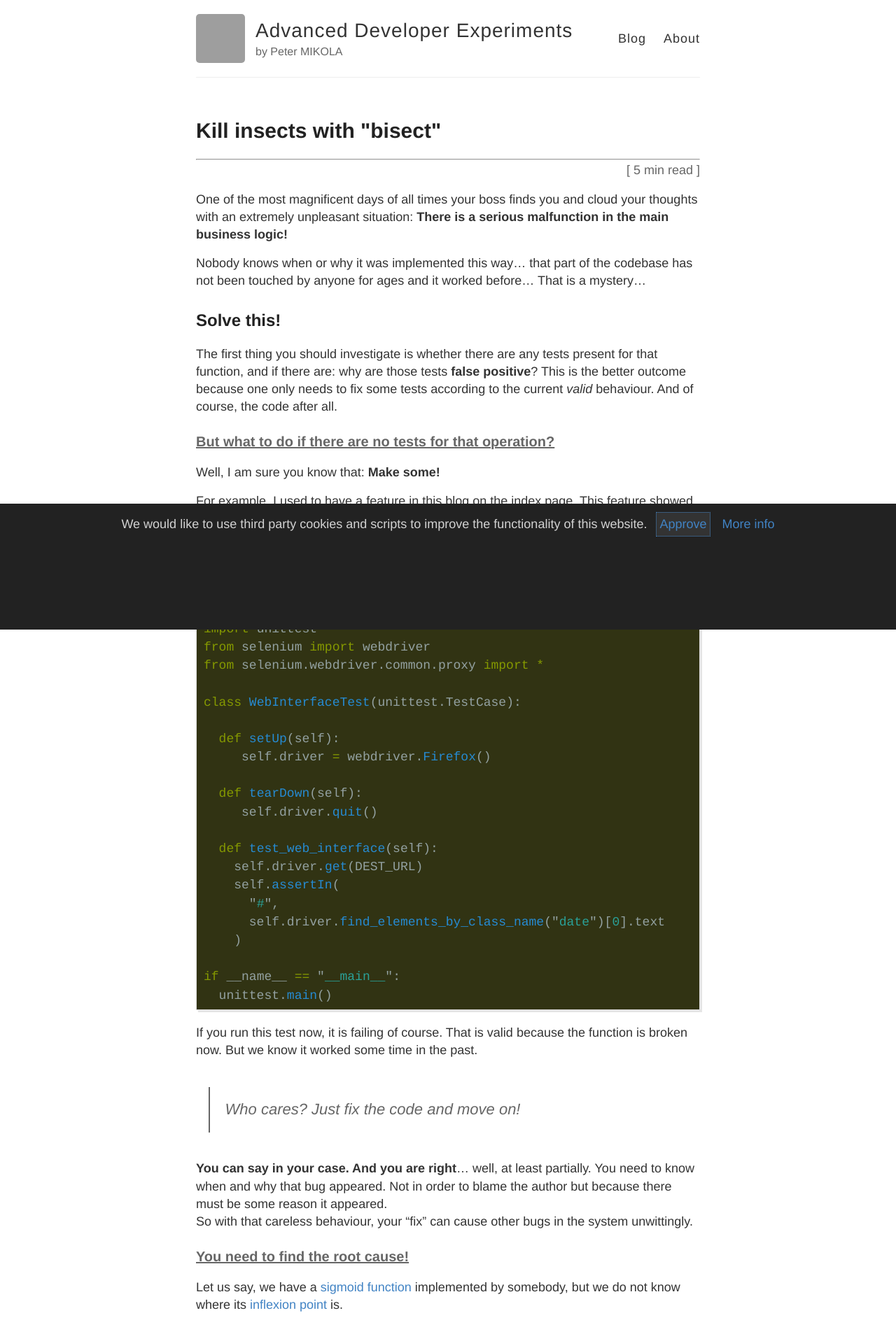
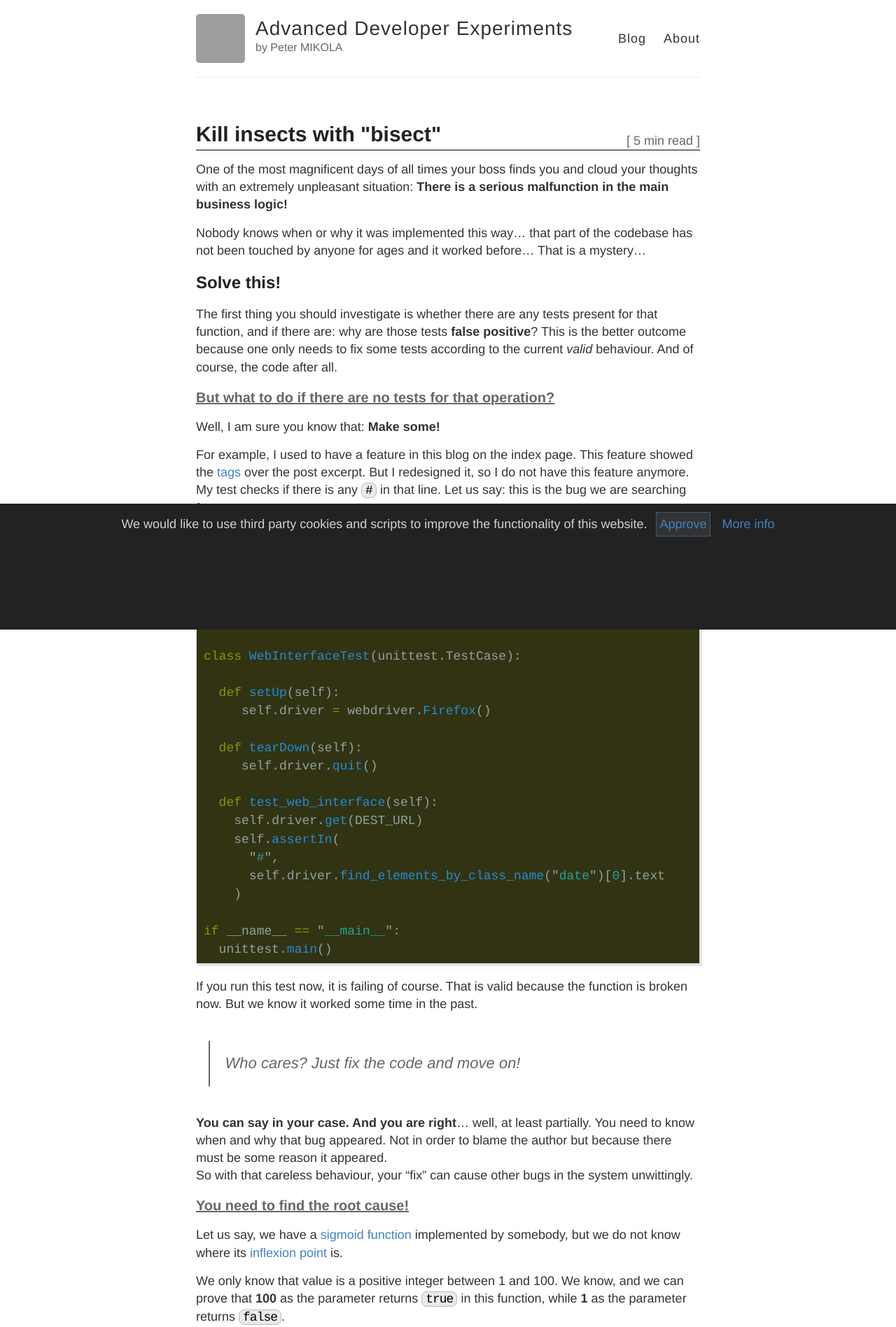
Before and after one commit to Mikopet/mikopet.dev, a Jekyll site: the page built from blog/_posts/2021-02-28-kill-insects-with-bisect.md, in a window 1280 px wide. Shown: the top 1897 px of the page at 70% size. Built offline with Jekyll 4.4.1, drawn with Linux system fonts in a browser that asks for light colours; some web fonts are replaced; comment, search, counter and statistics services are not loaded; grey boxes are pictures that could not be loaded.

Commit message:
add some facelift for post headers and add info panel

```diff
--- /dev/null
+++ b/_includes/living.html
@@ -0,0 +1,6 @@
+<div class="living">
+    <div class="icon">&#9432;</div>
+    <div class="text">
+        This is a living article! Last update: <b>{{ include.update }}</b>
+    </div>
+</div>
--- a/_layouts/post.html
+++ b/_layouts/post.html
@@ -3,9 +3,14 @@
 ---
 
 <article class="post">
-    <h1>{{ page.title }}</h1>
-    <hr/>
-    <div class="read-time">[{% include read-time.html content=page.content %}]</div>
+    <div class="header">
+        <h1>{{ page.title }}</h1>
+        <div class="read-time">[{% include read-time.html content=page.content %}]</div>
+    </div>
+
+    {% if page.update %}
+    {% include living.html update=page.update %}
+    {% endif %}
 
     <div class="entry">
         {{ content }}
--- a/style.scss
+++ b/style.scss
@@ -36,8 +36,8 @@
   color: $darkerGray;
   font-weight: bold;
 
-  line-height: 1.7;
-  margin: 1em 0 15px;
+  line-height: 1.5;
+  margin: .5rem 0 0;
   padding: 0;
 
   @include mobile {
@@ -132,7 +132,40 @@
   text-align: right;
   color: $gray;
   line-height: 10px;
-  padding-bottom: 10px;
+  margin: .5rem 0;
+}
+
+.living {
+  position: relative;
+  border-radius: 10px;
+  padding: 1px;
+  background-color: lightsteelblue;
+  margin: 20px;
+
+  .icon {
+    border-radius: 10px;
+    padding: 0 25px;
+    margin-right: 20px;
+    background: steelblue;
+    color: white;
+    font-size: 2em;
+    text-align: center;
+    vertical-align: middle;
+    display: table-cell;
+
+    @include mobile {
+      font-size: 2rem;
+      padding: 0 1rem;
+    }
+  }
+
+  .text {
+    line-height: 1.2;
+    display: table-cell;
+    vertical-align: middle;
+    color: white;
+    padding: 20px;
+  }
 }
 
 // Specify the color of the selection
@@ -276,6 +309,21 @@
     font-style: italic;
   }
 
+  .header {
+    display: flex;
+    flex-direction: row;
+    justify-content: space-between;
+    align-items: flex-end;
+    border-bottom: 1px solid black;
+    padding: 0;
+    margin-bottom: 10px;
+
+    @include mobile {
+      flex-direction: column;
+      align-items: flex-start;
+    }
+  }
+
   .comments {
     margin-top: 10px;
   }
```
